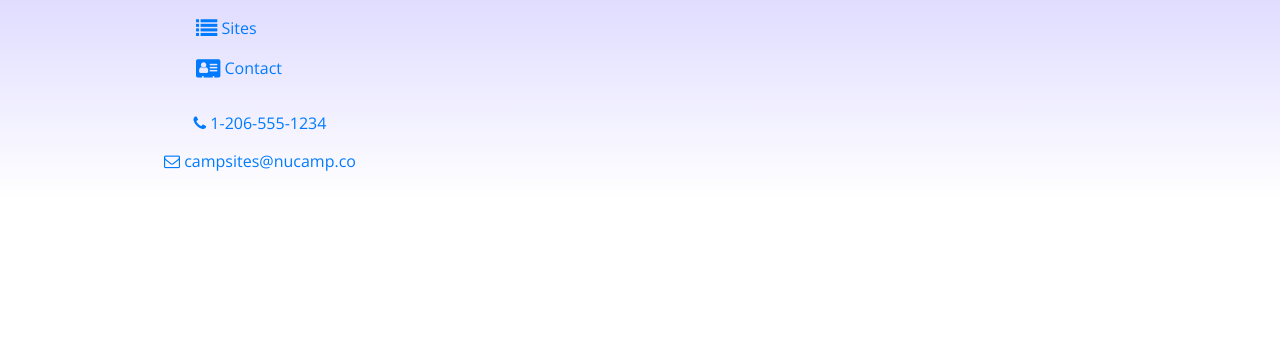
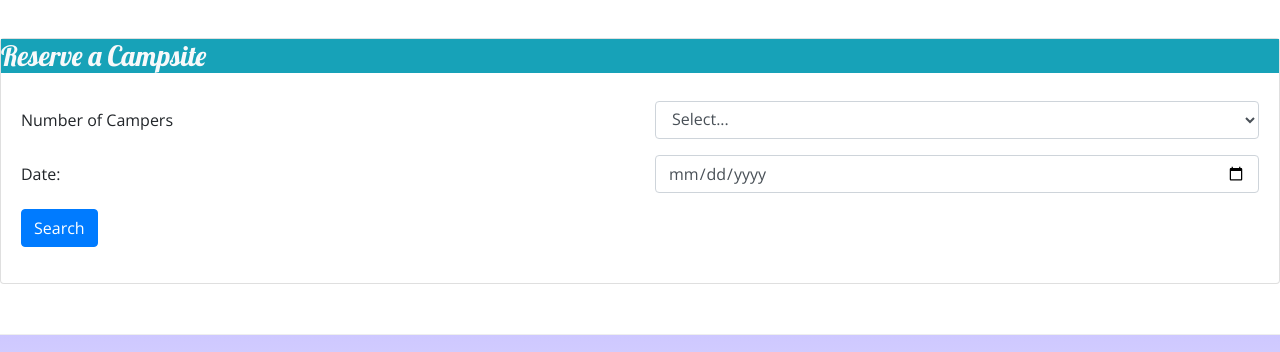
Before and after one commit to lucashb7/nucampsite, a website: page index.html in a window 1280 px wide. Shown: the part 1264-1616 px from the top of the page. Before the commit the page ends 1464 px from the top, so only its background shows below. Drawn offline with nearby package versions, Linux system fonts and the light colour scheme.

Commit message:
Week 2 Assigment

```diff
--- a/index.html
+++ b/index.html
@@ -30,6 +30,9 @@
                         <h1>NuCamp</h1>
                         <h2>a better way to camp</h2>
                     </div>
+                    <div class="col-md-4 col-xl-2 mt-4">
+                        <a href="#reserveForm" class="btn btn-info btn-lg text-nowrap">Reserve Campsite</a>
+                    </div>
                 </div>
             </div>
         </header>
@@ -42,10 +45,10 @@
                 </button>
                 <div class="collapse navbar-collapse" id="nucampNavbar">
                     <ul class="navbar-nav">
-                    <li class="nav-item"><a class="nav-link" href="#"><i class="fa fa-home fa-lg"></i> Home</a></li>
+                        <li class="nav-item active"><a class="nav-link" href="#"><i class="fa fa-home fa-lg"></i> Home</a></li>
                         <li class="nav-item"><a class="nav-link" href="aboutus.html"><i class="fa fa-info fa-lg"></i> About</a></li>
                         <li class="nav-item"><a class="nav-link" href="#"><i class="fa fa-list fa-lg"></i> Sites</a></li>
-                    <li class="nav-item active"><a class="nav-link" href="contactus.html"><i class="fa fa-address-card fa-lg"></i> Contact</a></li>
+                        <li class="nav-item"><a class="nav-link" href="contactus.html"><i class="fa fa-address-card fa-lg"></i> Contact</a></li>
                     </ul>
                 </div>
             </div>
@@ -72,11 +75,15 @@
                     <h2>Featured Campsites</h2>
                 </div>
                 <div class="col">
+                    <div class="media">
+                        <div class="media-body">
                             <h3>React Lake Campground</h3>
                             <p class="d-none d-sm-block">Nestled in the foothills of the Chrome Mountains, this campground on the shores of the pristine React Lake is a favorite for fly fishers.</p>
                         </div>
+                        <img class="d-flex ml-3 img-thumbnail" src="img/react-lake-thumb.jpg" alt="React Lake Thumb" />
                     </div>
-
+                </div>
+            </div>
             <div class="row row-content align-items-center">
                 <div class="col-sm-4 order-sm-last col=-md-3"></div>
                     <h2 class="text-sm-right">Our Community Partners</h2>
@@ -87,6 +94,42 @@
                         <div class="media-body align-self-center">
                             <h3>Bootstrap Outfitters</h3>
                             <p class="d-none d-sm-block">Bootstrap Outfitters supplies you with gear you need at prices you can't beat.</p>
+                        </div>
+                    </div>
+                </div>
+            </div>
+            <div class="row row-content">
+                <div class="col sm-6 mx-auto">
+                    <div class="card">
+                        <h3 class="bg-info text-light">Reserve a Campsite</h3>
+                        <div class="card-body">
+                            <form id="reserveForm">
+                                <div class=" form-group row">
+                                    <label for="numCampers" class="col-sm-6 col-form-label">Number of Campers</label>
+                                    <div class="col-sm-6">
+                                        <select name="numCampers" id="numCampers" class="form-control">
+                                            <option value="">Select...</option>
+                                            <option value="1">1</option>
+                                            <option value="2">2</option>
+                                            <option value="3">3</option>
+                                            <option value="4">4</option>
+                                            <option value="5">5</option>
+                                            <option value="6">6</option>
+                                        </select>
+                                    </div>
+                                </div>
+                                <div class="row form-group">
+                                    <label for="date" class="col-sm-6 col-form-label">Date:</label>
+                                    <div class="col-sm-6">
+                                        <input type="date" id="date" name="date" placeholder="date" class="form-control" />
+                                     </div>
+                                </div>
+                                <div class="row form-group">
+                                    <div class="col">
+                                        <button type="submit" class="btn btn-primary">Search</button>
+                                    </div>
+                                </div>
+                            </form>
                         </div>
                     </div>
                 </div>
```
Also changed, not shown: aboutus.html (+2 -2 lines). Lines whose indentation alone changed are shown as unchanged.
